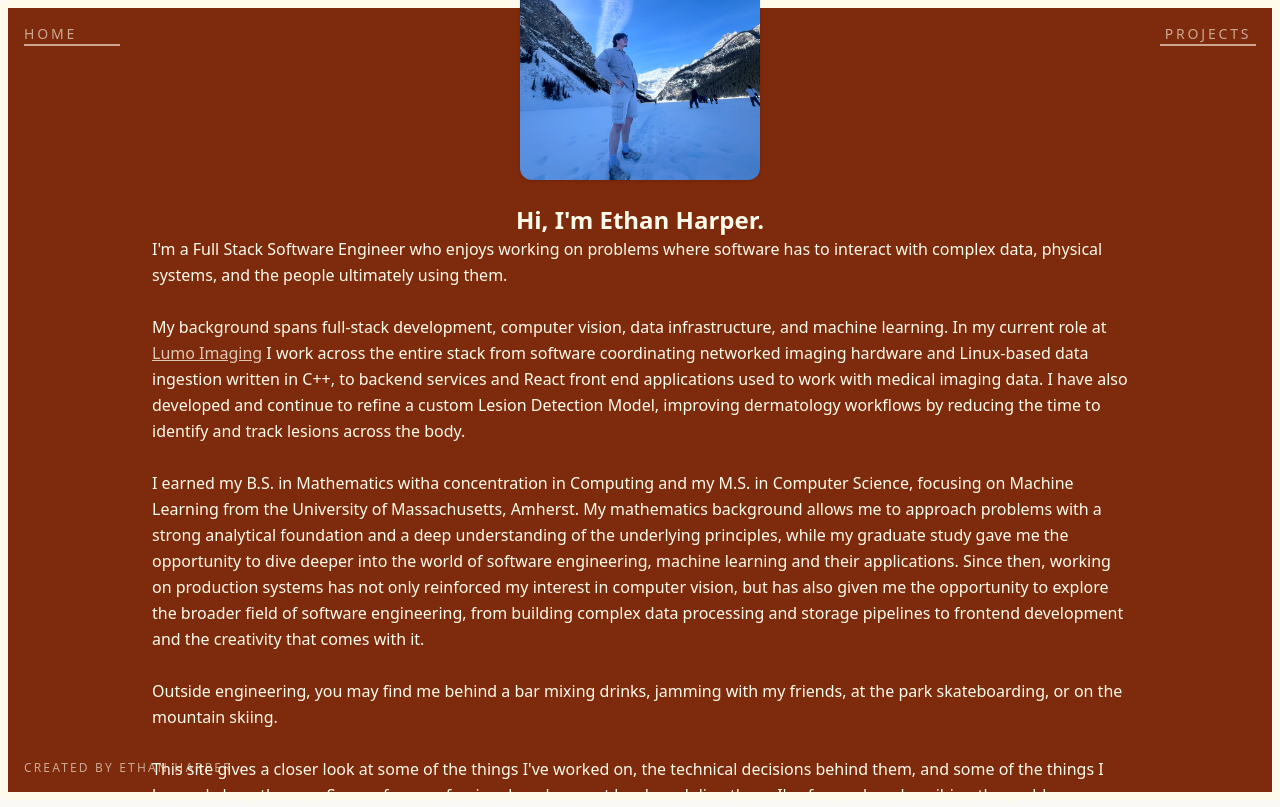
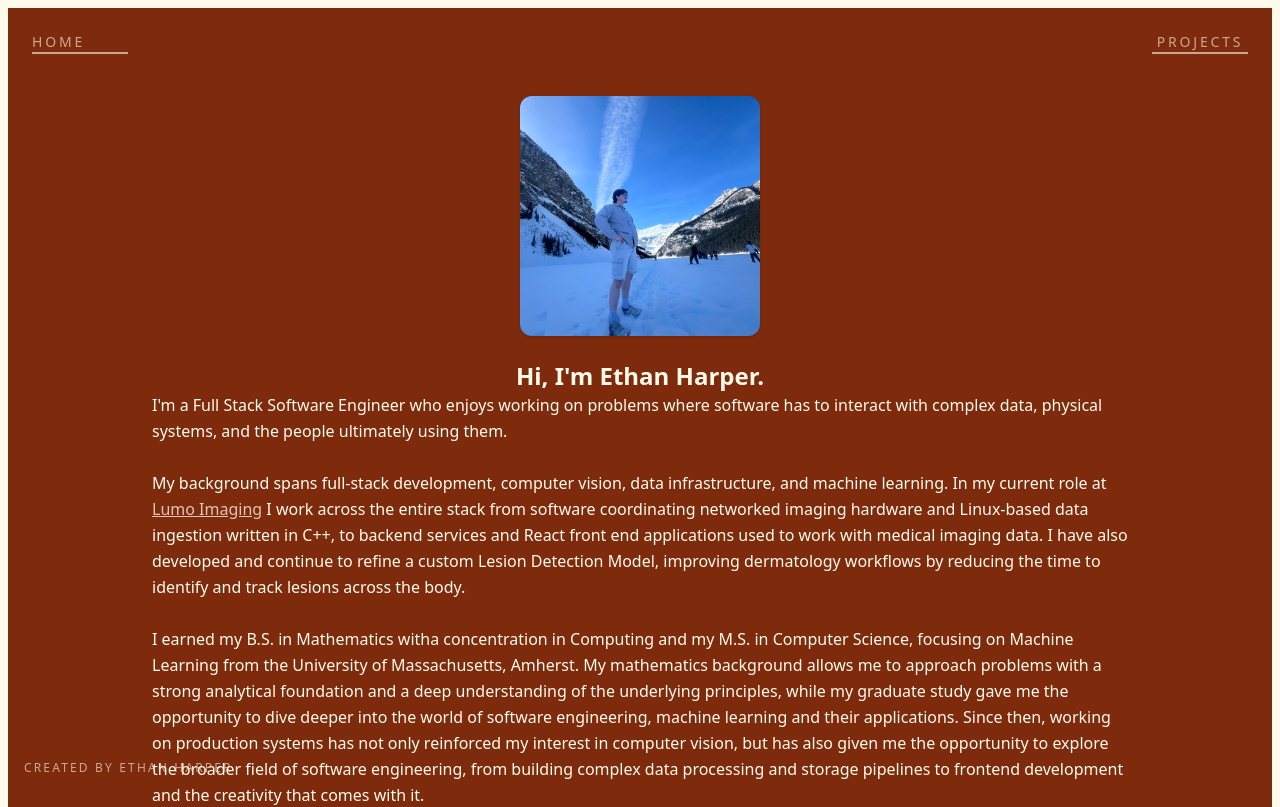
Before and after one commit to ethan-harper81/ethan-harper-portfolio, a React (Vite) app: page /ethan-harper-portfolio/about in a window 1280 px wide. Shown: the top 807 px of the page. Built offline with nearby package versions, Linux system fonts and the light colour scheme.

Commit message:
Fix about page

```diff
--- a/src/pages/About.tsx
+++ b/src/pages/About.tsx
@@ -1,9 +1,17 @@
 import AboutHeader from "../components/AboutHeader";
+import NavBar from "../components/NavBar";
+import HorizontalBar from "../components/HorizontalBar";
 import TopCornerMenu from "../components/TopLeftMenu";
 
 export default function About() {
   return (
-    <div className="h-screen flex flex-col items-center justify-center bg-orange-900 border-8 border-amber-50 text-amber-50 rounded-md">
+    <div className="relative
+  min-h-screen
+  bg-orange-900
+  border-8 border-amber-50
+  text-amber-50
+  rounded-md
+  px-6 py-16">
         <TopCornerMenu items={[
             { message: "Home", link: "/" },
 
```
